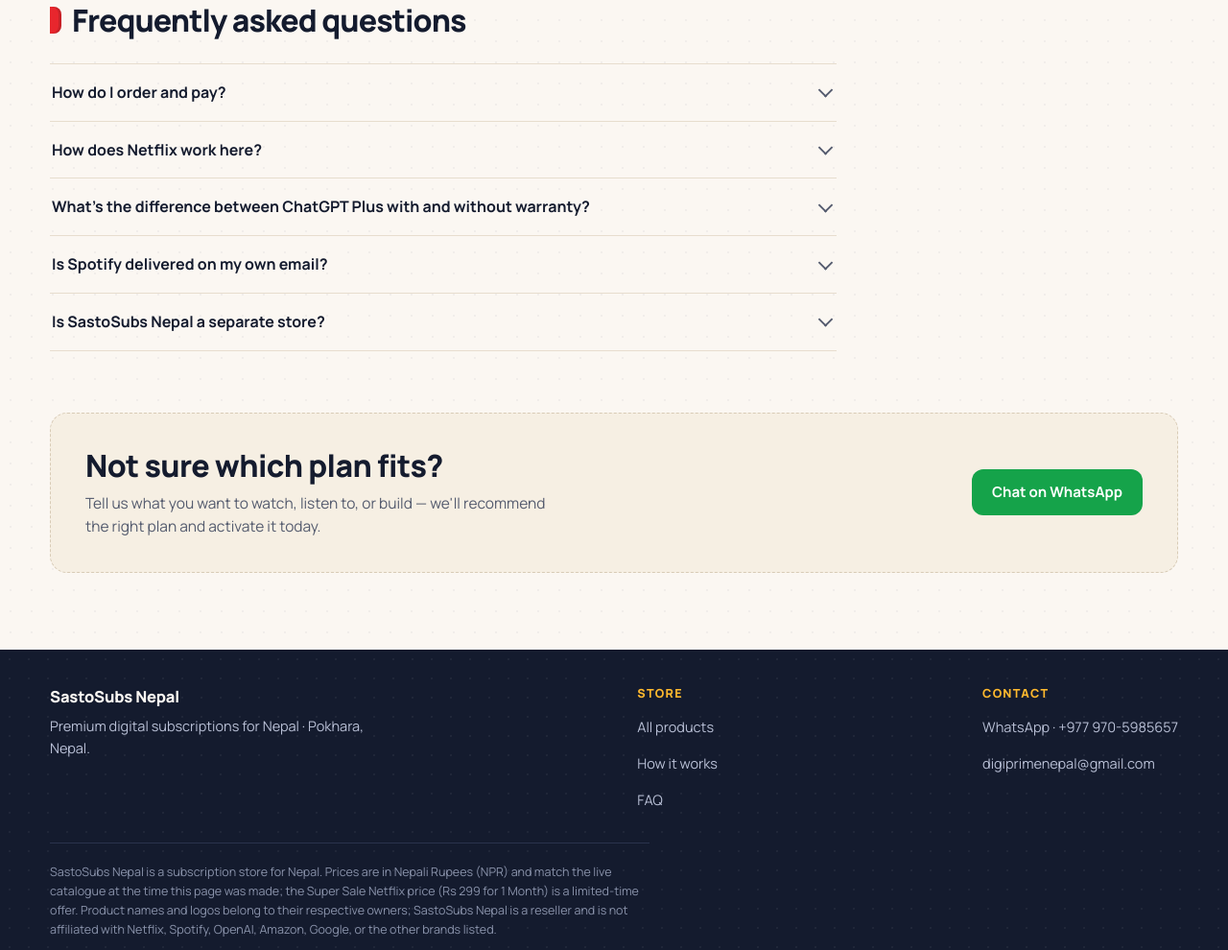
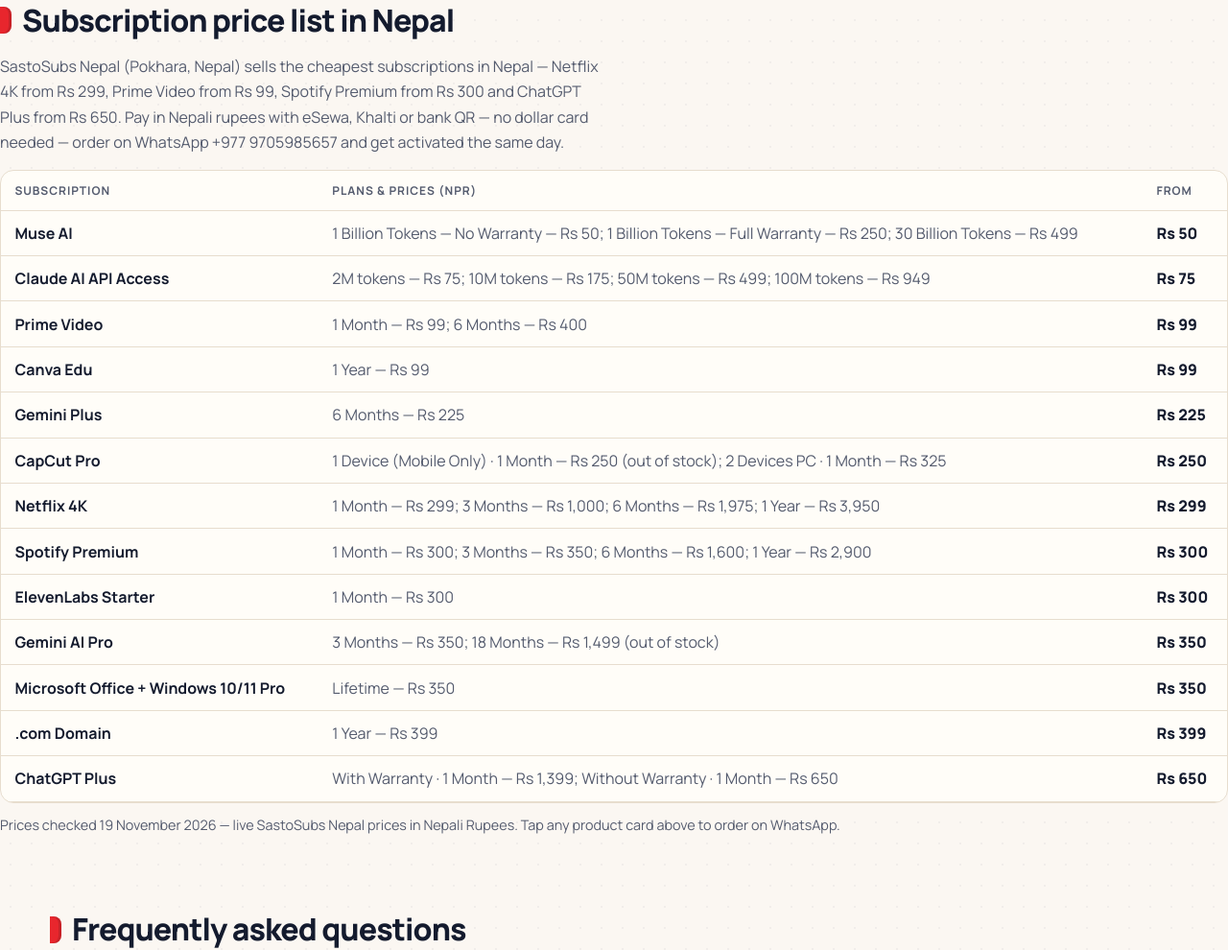
Before and after one commit to Prabinkandel/sastosubs-nepal, a plain HTML site: page index.html in a window 1280 px wide. Shown: the part 5072-6062 px from the top of the page at 96% size. Drawn offline with Linux system fonts and the light colour scheme.

Commit message:
SEO: static price-list section with citable facts + llms.txt

```diff
--- a/index.html
+++ b/index.html
@@ -975,6 +975,43 @@
   </section>
 
   <!-- FAQ -->
+
+  <section class="block" id="prices" aria-labelledby="prices-h">
+    <h2 class="sec-title" id="prices-h">Subscription price list in Nepal</h2>
+    <p class="seo-intro">SastoSubs Nepal (Pokhara, Nepal) sells the cheapest subscriptions in Nepal — Netflix 4K from Rs 299, Prime Video from Rs 99, Spotify Premium from Rs 300 and ChatGPT Plus from Rs 650. Pay in Nepali rupees with eSewa, Khalti or bank QR — no dollar card needed — order on WhatsApp +977 9705985657 and get activated the same day.</p>
+    <div class="seo-tablewrap">
+    <table class="seo-prices">
+      <thead><tr><th>Subscription</th><th>Plans &amp; prices (NPR)</th><th>From</th></tr></thead>
+      <tbody>
+        <tr><td class="sp-name">Muse AI</td><td>1 Billion Tokens — No Warranty — Rs 50; 1 Billion Tokens — Full Warranty — Rs 250; 30 Billion Tokens — Rs 499</td><td class="sp-from">Rs 50</td></tr>
+        <tr><td class="sp-name">Claude AI API Access</td><td>2M tokens — Rs 75; 10M tokens — Rs 175; 50M tokens — Rs 499; 100M tokens — Rs 949</td><td class="sp-from">Rs 75</td></tr>
+        <tr><td class="sp-name">Prime Video</td><td>1 Month — Rs 99; 6 Months — Rs 400</td><td class="sp-from">Rs 99</td></tr>
+        <tr><td class="sp-name">Canva Edu</td><td>1 Year — Rs 99</td><td class="sp-from">Rs 99</td></tr>
+        <tr><td class="sp-name">Gemini Plus</td><td>6 Months — Rs 225</td><td class="sp-from">Rs 225</td></tr>
+        <tr><td class="sp-name">CapCut Pro</td><td>1 Device (Mobile Only) · 1 Month — Rs 250 (out of stock); 2 Devices PC · 1 Month — Rs 325</td><td class="sp-from">Rs 250</td></tr>
+        <tr><td class="sp-name">Netflix 4K</td><td>1 Month — Rs 299; 3 Months — Rs 1,000; 6 Months — Rs 1,975; 1 Year — Rs 3,950</td><td class="sp-from">Rs 299</td></tr>
+        <tr><td class="sp-name">Spotify Premium</td><td>1 Month — Rs 300; 3 Months — Rs 350; 6 Months — Rs 1,600; 1 Year — Rs 2,900</td><td class="sp-from">Rs 300</td></tr>
+        <tr><td class="sp-name">ElevenLabs Starter</td><td>1 Month — Rs 300</td><td class="sp-from">Rs 300</td></tr>
+        <tr><td class="sp-name">Gemini AI Pro</td><td>3 Months — Rs 350; 18 Months — Rs 1,499 (out of stock)</td><td class="sp-from">Rs 350</td></tr>
+        <tr><td class="sp-name">Microsoft Office + Windows 10/11 Pro</td><td>Lifetime — Rs 350</td><td class="sp-from">Rs 350</td></tr>
+        <tr><td class="sp-name">.com Domain</td><td>1 Year — Rs 399</td><td class="sp-from">Rs 399</td></tr>
+        <tr><td class="sp-name">ChatGPT Plus</td><td>With Warranty · 1 Month — Rs 1,399; Without Warranty · 1 Month — Rs 650</td><td class="sp-from">Rs 650</td></tr>
+      </tbody>
+    </table>
+    </div>
+    <p class="seo-note">Prices checked 19 November 2026 — live SastoSubs Nepal prices in Nepali Rupees. Tap any product card above to order on WhatsApp.</p>
+    <style>
+      .seo-intro{color:var(--muted);max-width:65ch;line-height:1.65}
+      .seo-tablewrap{overflow-x:auto;border:1px solid var(--line);border-radius:14px;background:var(--card)}
+      table.seo-prices{width:100%;border-collapse:collapse;min-width:520px}
+      table.seo-prices th,table.seo-prices td{padding:.7rem .9rem;text-align:left;border-bottom:1px solid var(--line);vertical-align:top;line-height:1.5}
+      table.seo-prices th{font-size:.75rem;text-transform:uppercase;letter-spacing:.08em;color:var(--muted)}
+      table.seo-prices td{color:var(--muted)}
+      table.seo-prices .sp-name{color:var(--ink);font-weight:700;white-space:nowrap}
+      table.seo-prices .sp-from{color:var(--ink);font-weight:800;white-space:nowrap}
+      .seo-note{color:var(--muted);font-size:.9rem;margin-top:.8rem}
+    </style>
+  </section>
   <section class="block" id="faq" aria-labelledby="faq-h">
     <div class="wrap">
       <div class="sec-head">
```
Also changed, not shown: llms.txt (added).
